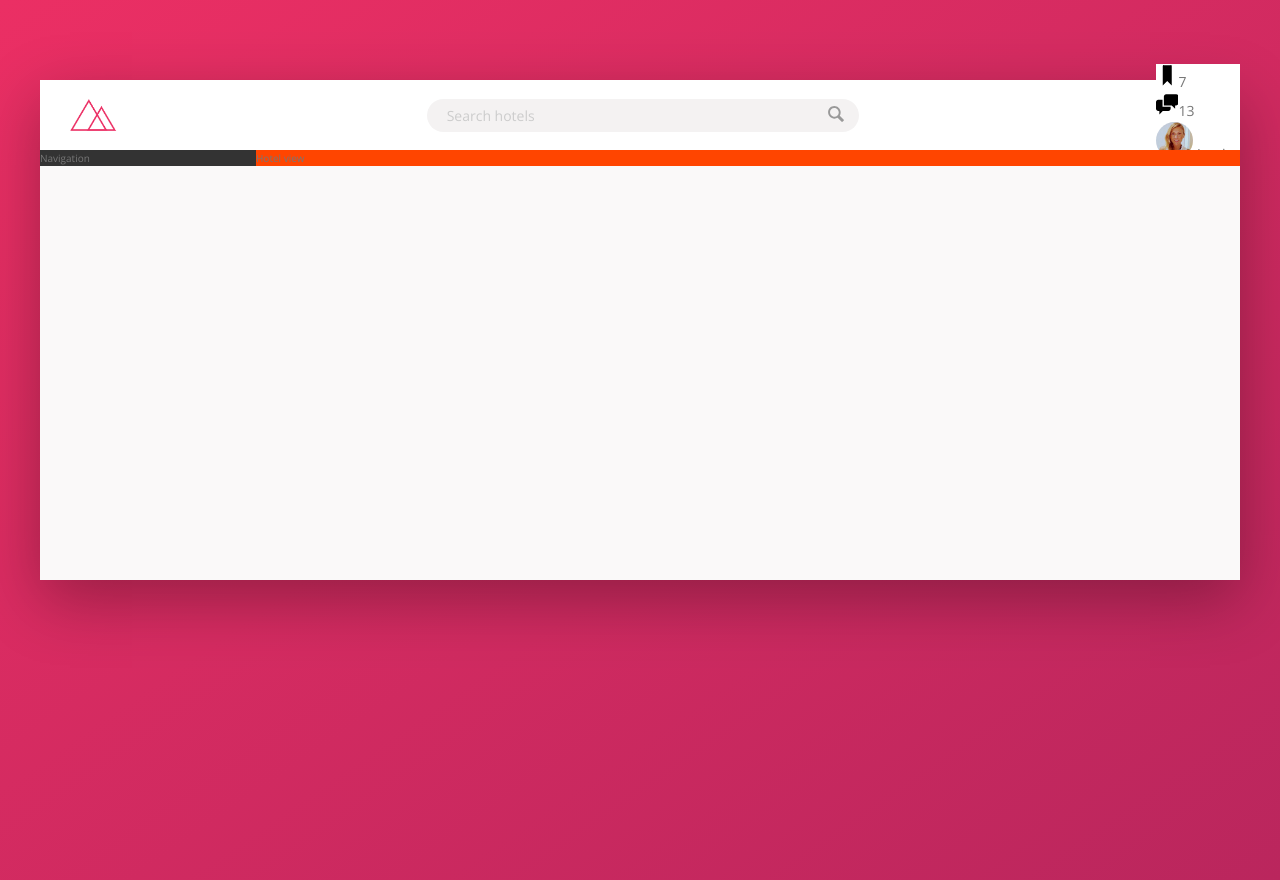
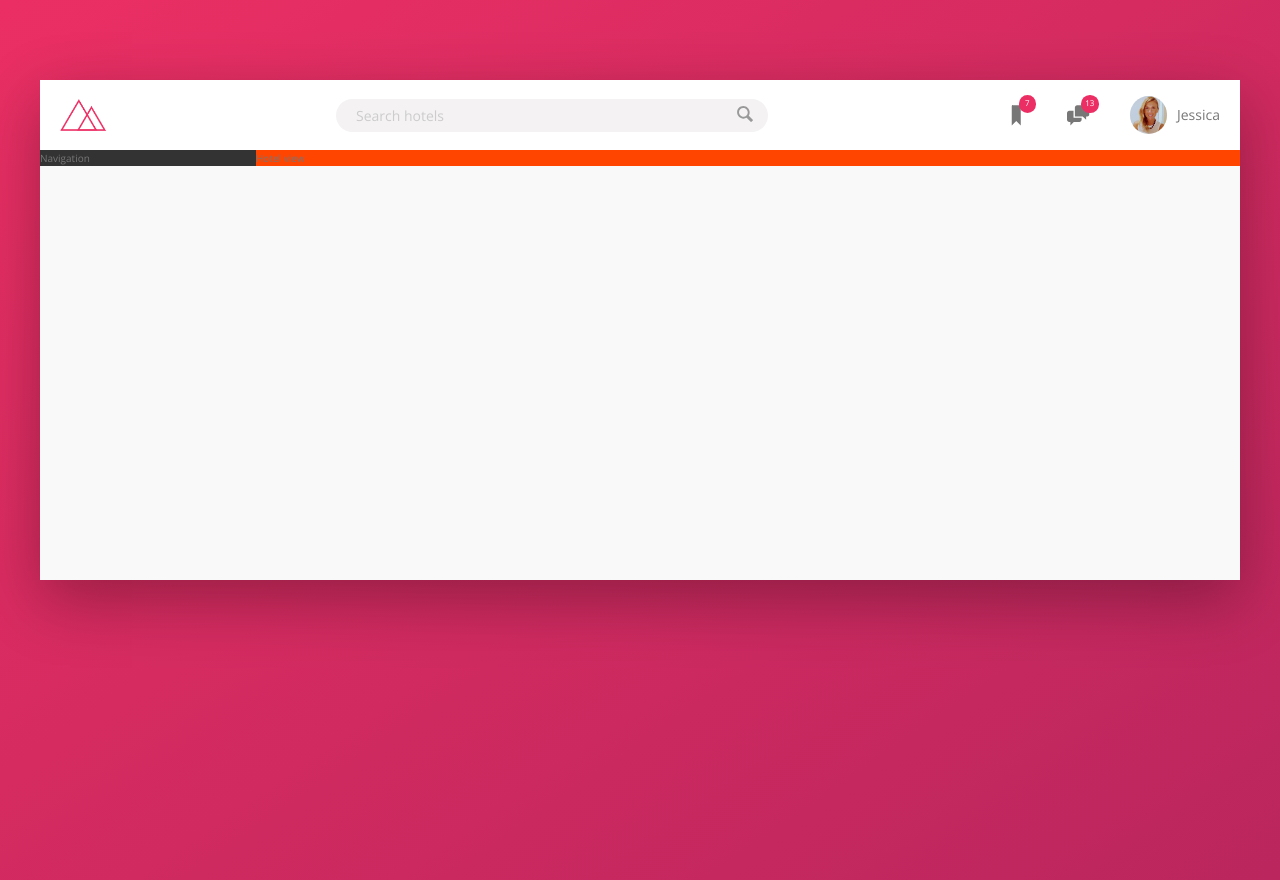
Before and after one commit to VihagaYohan/Trillo, a website: page index.html in a window 1280 px wide. Drawn offline with nearby package versions, Linux system fonts and the light colour scheme.

Commit message:
Added user navigation in header

```diff
--- a/sass/layout/_header.scss
+++ b/sass/layout/_header.scss
@@ -1,6 +1,6 @@
 .logo {
   height: 3.25rem;
-  margin-left: 3rem;
+  margin-left: 2rem;
 }
 
 .search {
@@ -60,18 +60,46 @@
 }
 
 .user-nav {
-    background-color: greenyellow;
+    display: flex;
+    align-items: center;
+    align-self: stretch;
+
+    & > *{
+        padding: 0 2rem;
+        cursor: pointer;
+        height: 100%;
+        display: flex;
+        align-items: center;
+    }
+
+    & >*:hover{
+        background-color: $Grey-light-2;
+    }
+
   &__icon-box {
-      background-color: white;
+     position: relative;
   }
 
   &__icon {
     height: 2.25rem;
     width:2.25rem;
+    fill: $Grey-dark-2;
 }
 
   &__notification {
-    background-color: white;
+    font-size: .8rem;
+    height: 1.75rem;
+    width: 1.75rem;
+    border-radius:50%;
+    background-color: $color-primary;
+    color: #fff;
+    position: absolute;
+    top: 1.5rem;
+    right: 1.1rem;
+
+    display: flex;
+    justify-content: center;
+    align-items: center;
   }
 
   &__user {
@@ -81,6 +109,7 @@
   &__user-photo {
       height: 3.75rem;
       border-radius: 50%;
+      margin-right: 1rem;
   }
 
   &__user-name {
```
Also changed, not shown: css/main.css.
